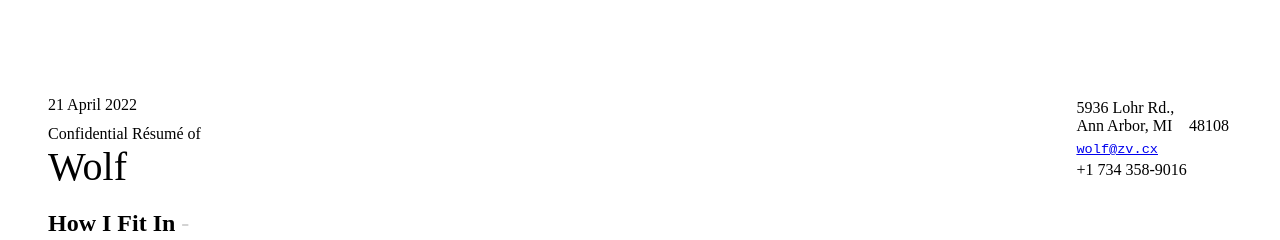
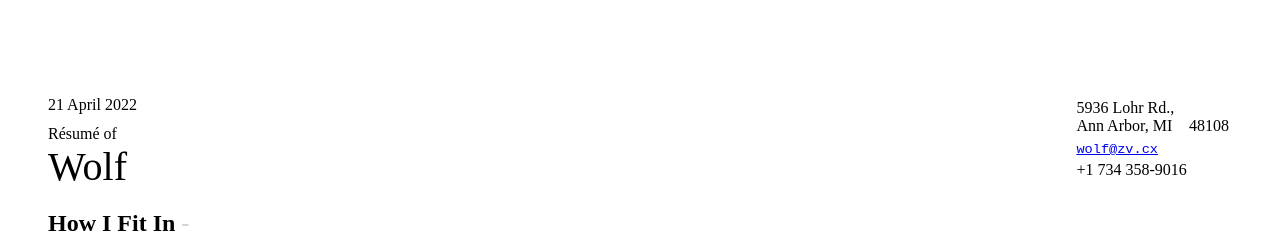
Before and after one commit to wolf/wolf.github.io, a plain HTML site: page index.html in a window 1280 px wide. Shown: the top 240 px of the page. Drawn offline with Linux system fonts and the light colour scheme.

Commit message:
It can't be confidential if it's publicly posted

```diff
--- a/index.html
+++ b/index.html
@@ -181,7 +181,7 @@
 <div class="front-matter">
 <div class="document-info">
   <span class="date">21 April 2022</span>
-  <h1>Confidential R&eacute;sum&eacute; of <span class="subject">Wolf</span></h1>
+  <h1>R&eacute;sum&eacute; of <span class="subject">Wolf</span></h1>
 </div>
 <div class="contact-info">
   <table>
```
